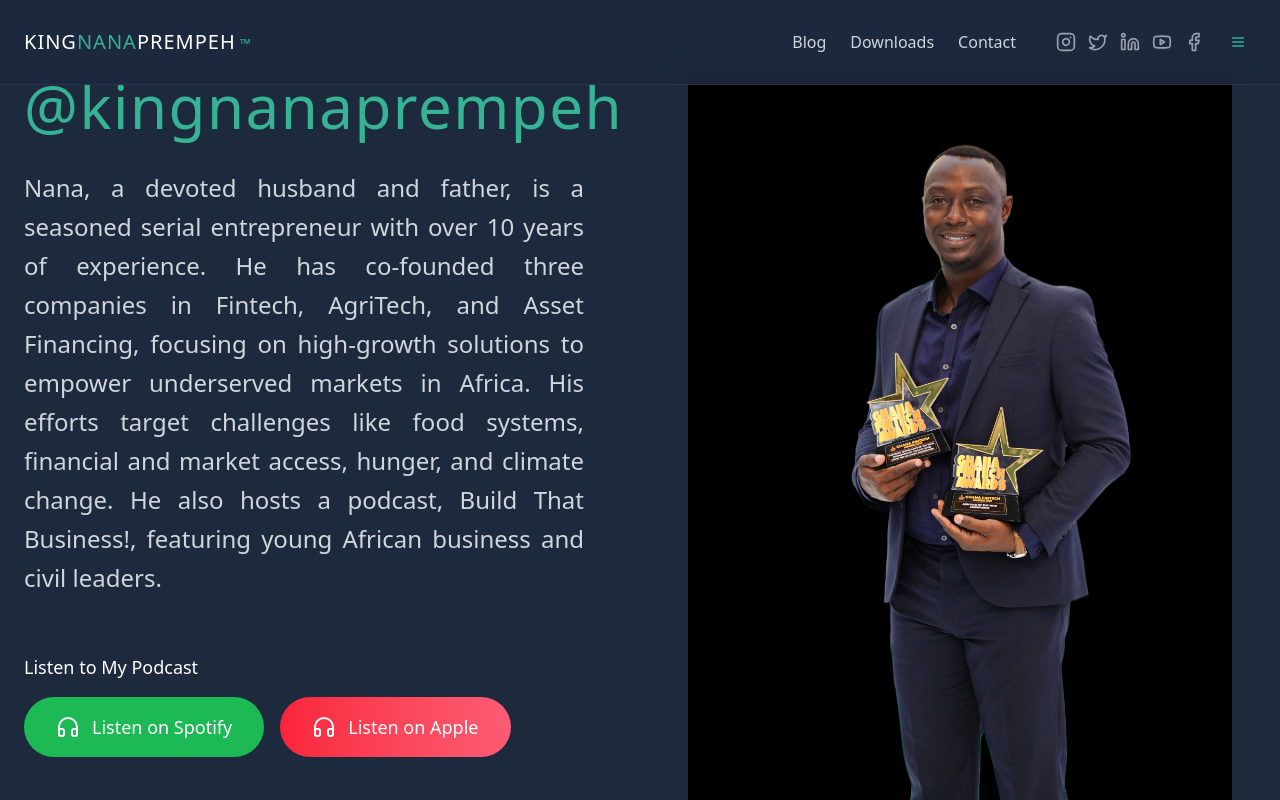
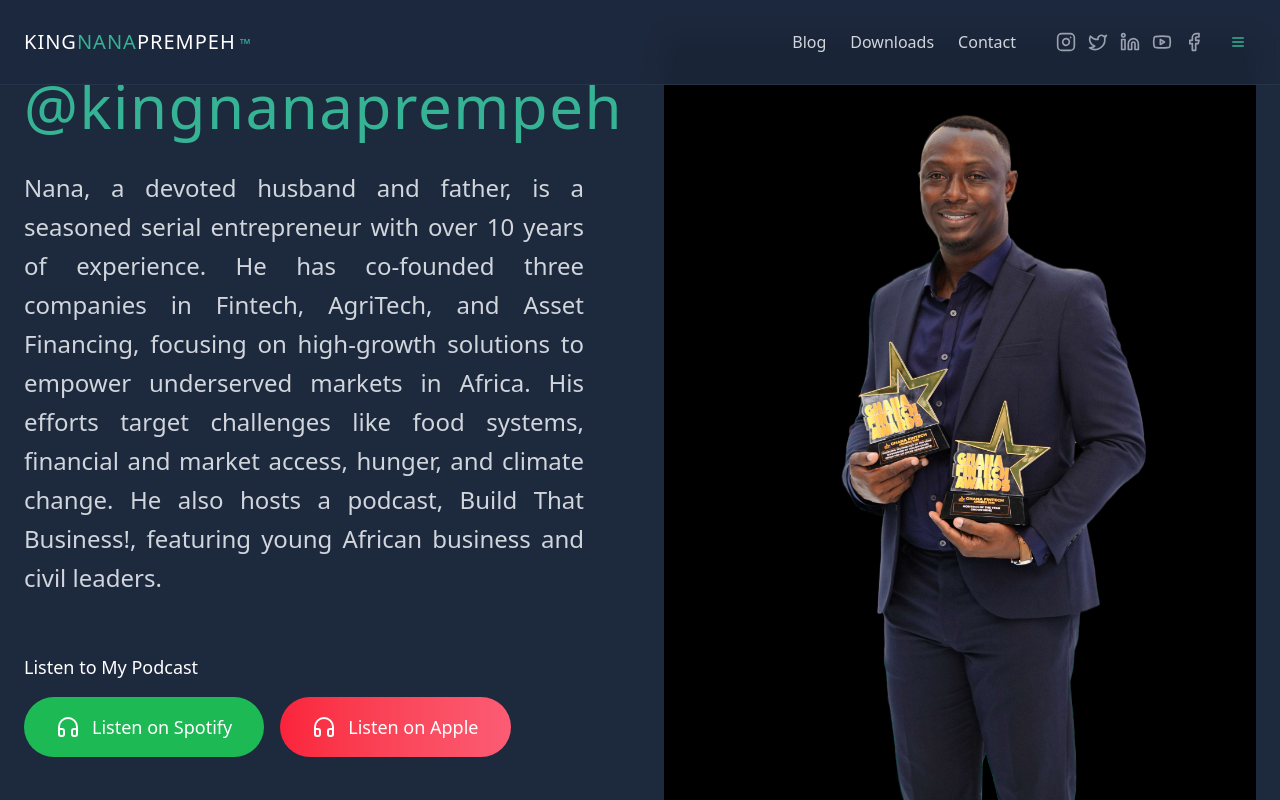
Before and after one commit to kingnanaprempeh/v0-entrepreneur-website, a Next.js app: page / in a window 1280 px wide. Shown: the top 800 px of the page. Built offline with nearby package versions, Linux system fonts and the light colour scheme.

Commit message:
style: remove fixed background styles from image containers
Allow PNG transparency to blend with hero section background.

Co-authored-by: kingnanaprempeh <55324671+kingnanaprempeh@users.noreply.github.com>

```diff
--- a/app/page.tsx
+++ b/app/page.tsx
@@ -125,21 +125,21 @@ export default function HomePage() {
 
             {/* Portrait Image - Right Side */}
             <div className="relative lg:block hidden">
-              <div className="relative w-full max-w-3xl ml-auto aspect-auto bg-slate-800 rounded-lg p-6">
+              <div className="relative w-full max-w-3xl ml-auto">
                 <img
                   src="/nana-best-portrait.png"
                   alt="King Nana Prempeh - Professional Studio Portrait with Awards"
-                  className="w-full h-full object-contain"
+                  className="w-full h-auto object-contain"
                 />
               </div>
             </div>
 
             {/* Mobile Portrait - Full Width on Small Screens */}
-            <div className="lg:hidden relative w-full max-w-xl mx-auto aspect-auto mt-8 bg-slate-800 rounded-lg p-6">
+            <div className="lg:hidden relative w-full max-w-xl mx-auto mt-8">
               <img
                 src="/nana-best-portrait.png"
                 alt="King Nana Prempeh - Professional Studio Portrait with Awards"
-                className="w-full h-full object-contain"
+                className="w-full h-auto object-contain"
               />
             </div>
           </div>
```
